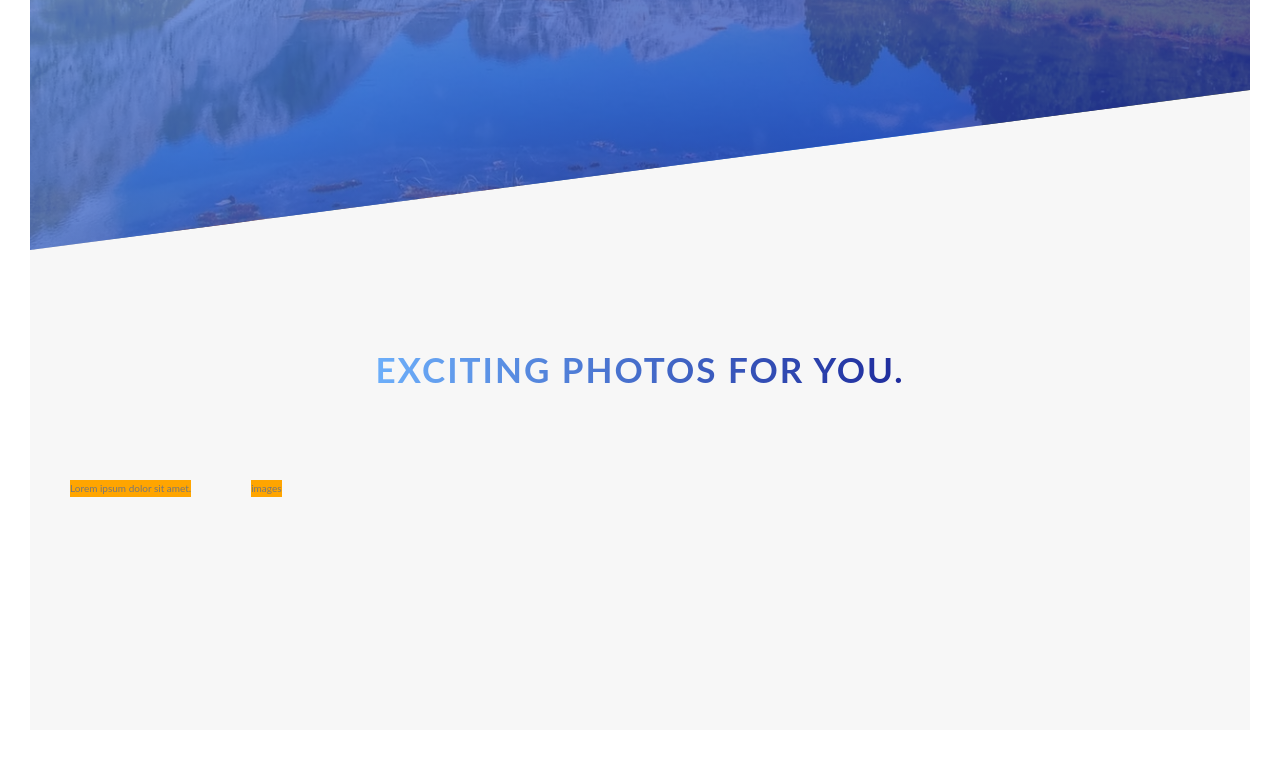
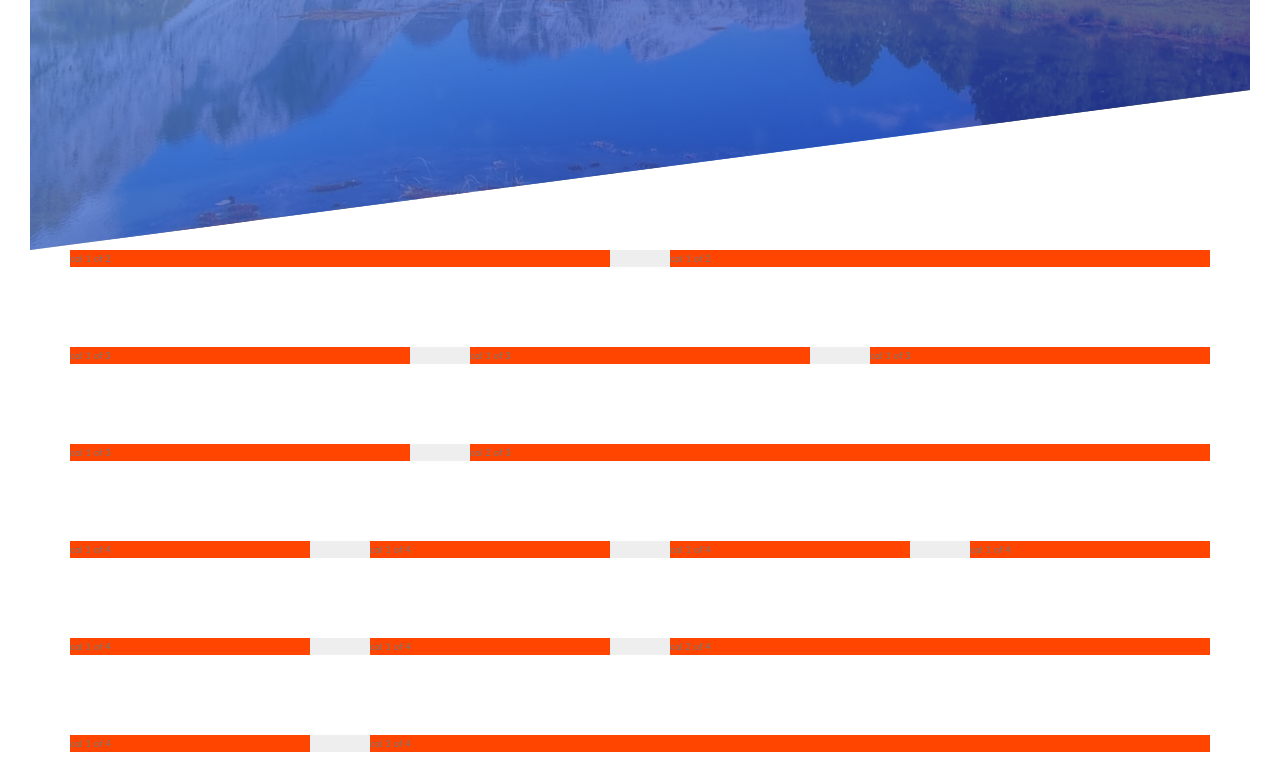
Before and after one commit to khalilFrough/CSSCourse, a website: page assessts/index.html in a window 1280 px wide. Shown: the part 540-1322 px from the top of the page. Before the commit the page ends 1300 px from the top, so only its background shows below. Drawn offline with Linux system fonts and the light colour scheme.

Commit message:
fixed the grid system everything works

```diff
--- a/assessts/index.html
+++ b/assessts/index.html
@@ -27,8 +27,76 @@
       </div>
     </header>
 
+    <section class="grid-test">
+      <div class="row">
+        <div class="col-1-of-2">
+          col 1 of 2
+        </div>
+        <div class="col-1-of-2">
+          col 1 of 2
+        </div>
+      </div>
+
+      <div class="row">
+        <div class="col-1-of-3">
+          col 1 of 3
+        </div>
+        <div class="col-1-of-3">
+          col 1 of 3
+        </div>
+        <div class="col-1-of-3">
+          col 1 of 3
+        </div>
+      </div>
+
+      <div class="row">
+        <div class="col-1-of-3">
+          col 1 of 3
+        </div>
+        <div class="col-2-of-3">
+          col 2 of 3
+        </div>
+      </div>
+
+      <div class="row">
+        <div class="col-1-of-4">
+          col 1 of 4
+        </div>
+        <div class="col-1-of-4">
+          col 1 of 4
+        </div>
+        <div class="col-1-of-4">
+          col 1 of 4
+        </div>
+        <div class="col-1-of-4">
+          col 1 of 4
+        </div>
+      </div>
+
+      <div class="row">
+        <div class="col-1-of-4">
+          col 1 of 4
+        </div>
+        <div class="col-1-of-4">
+          col 1 of 4
+        </div>
+        <div class="col-2-of-4">
+          col 2 of 4
+        </div>
+      </div>
+
+      <div class="row">
+        <div class="col-1-of-4">
+          col 1 of 4
+        </div>
+        <div class="col-3-of-4">
+          col 3 of 4
+        </div>
+      </div>
+    </section>
+
     <main>
-      <section class="section-about">
+      <!-- <section class="section-about">
         <div class="u-center-text u-margin-bottom-8">
           <h2 class="heading-secondary">
             Exciting Photos for You.
@@ -43,7 +111,7 @@
             images
           </div>
         </div>
-      </section>
+      </section> -->
     </main>
   </body>
 </html>
--- a/sass/layout/_grid.scss
+++ b/sass/layout/_grid.scss
@@ -1,6 +1,6 @@
 .row {
   max-width: $grid-width;
-  background-color: #f7f7f7;
+  background-color: #eee;
   margin: 0 auto;
 
   &:not(:last-child) {
@@ -8,9 +8,11 @@
   }
   @include clearfix;
 
-  [class^="cal-"] {
+  // this is attribute selector
+  [class^="col-"] {
     background-color: orangered;
     float: left;
+
     &:not(:last-child) {
       margin-right: $gutter-horizontal;
     }
@@ -21,26 +23,26 @@
   }
 
   .col-1-of-3 {
-    width: calc((100%-2 * #{$gutter-horizontal}) / 3);
+    width: calc((100% - 2 * #{$gutter-horizontal}) / 3);
   }
   .col-2-of-3 {
     width: calc(
-      2 * ((100%-2 * #{$gutter-horizontal}) / 3)+#{$gutter-horizontal}
+      2 * ((100% - 2 * #{$gutter-horizontal}) / 3) + #{$gutter-horizontal}
     );
   }
   .col-1-of-4 {
-    width: calc((100%-3 * #{$gutter-horizontal}) / 4);
+    width: calc((100% - 3 * #{$gutter-horizontal}) / 4);
   }
 
   .col-2-of-4 {
     width: calc(
-      2 * ((100%-3 * #{$gutter-horizontal}) / 4)+#{$gutter-horizontal}
+      2 * ((100% - 3 * #{$gutter-horizontal}) / 4) + #{$gutter-horizontal}
     );
   }
 
   .col-3-of-4 {
     width: calc(
-      3 * ((100%-3 * #{$gutter-horizontal}) / 4)+ 2 *#{$gutter-horizontal}
+      3 * ((100% - 3 * #{$gutter-horizontal}) / 4) + 2 * #{$gutter-horizontal}
     );
   }
 }
--- a/sass/main.scss
+++ b/sass/main.scss
@@ -16,4 +16,5 @@
 @import "components/button";
 @import "layout/grid";
 @import "layout/header";
+
 @import "pages/home";
```
Also changed, not shown: css/style.css.
